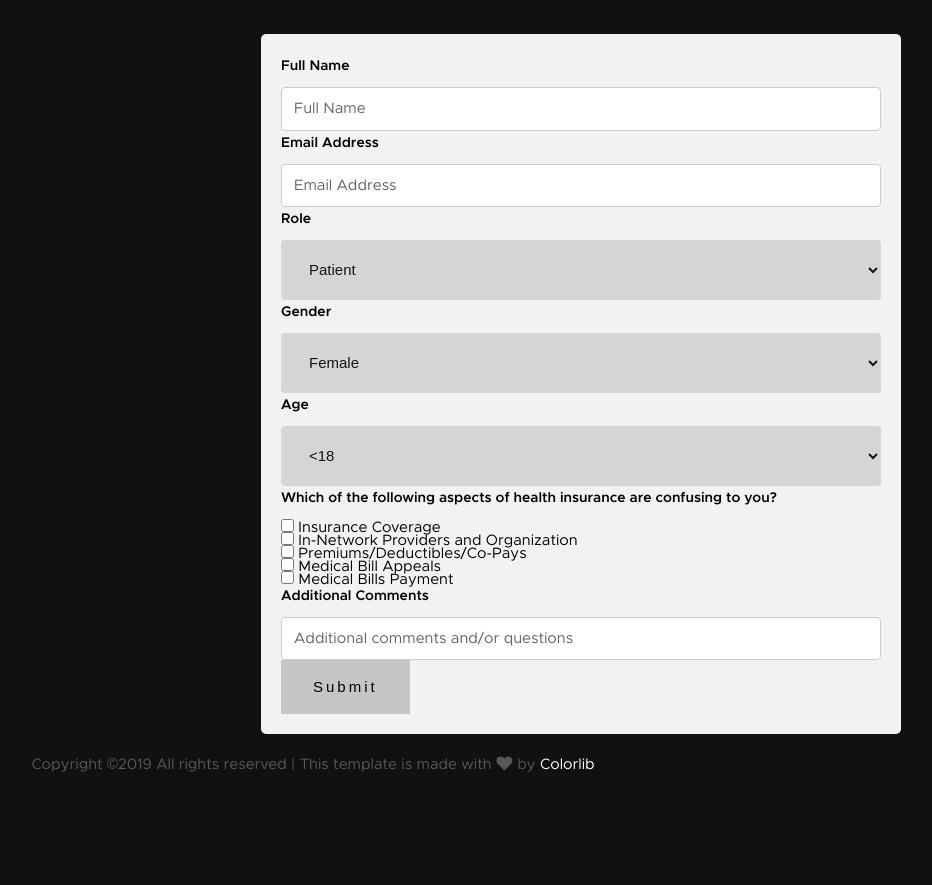
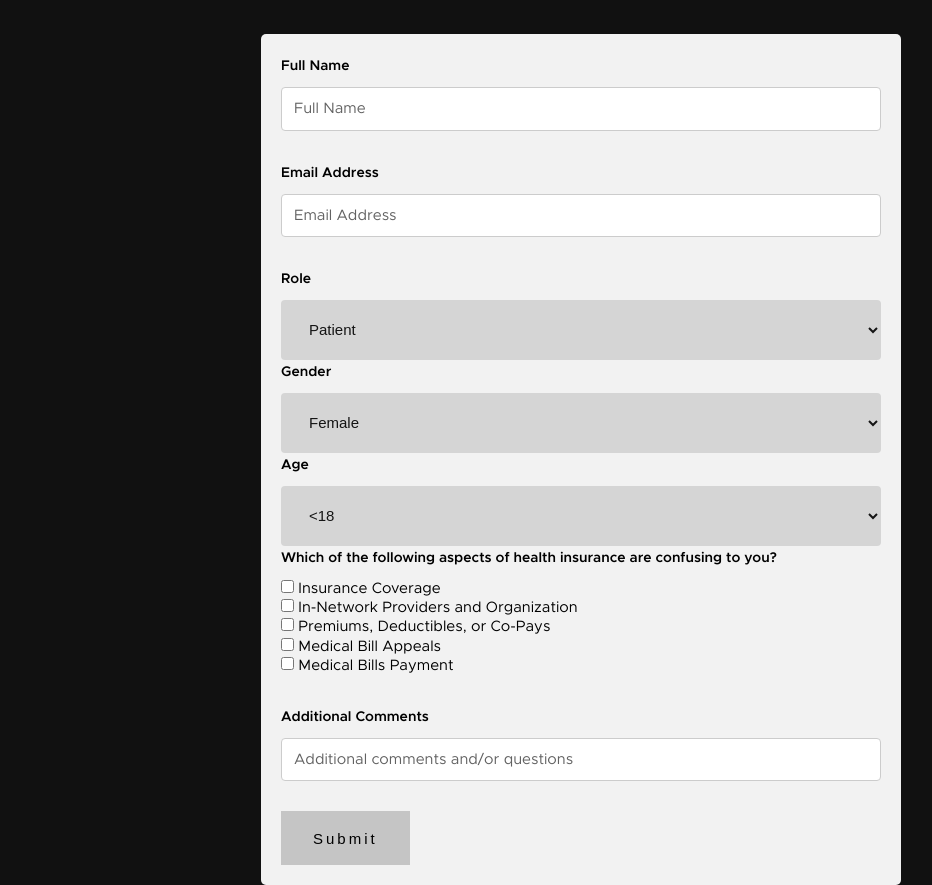
Before and after one commit to betterhealth/Insurance, a website with bundled scripts: page index.html in a window 1280 px wide. Shown: the part 2100-2985 px from the top of the page, without its empty margins (59-991 px from the left). Built offline with nearby package versions, Linux system fonts and the light colour scheme; a web font is replaced by a local one.

Commit message:
fixed text overlapping problem

```diff
--- a/css/main.css
+++ b/css/main.css
@@ -106,7 +106,7 @@ a:active {
  * # typography & general theme styles
  *
  * ------------------------------------------------------------------- */
-h1, h2, h3, h4, h5, h6, .h1, .h2, .h3, .h4, .h5, .h6 {
+h1, h2, h3, h4, h5, h6, h7, .h1, .h2, .h3, .h4, .h5, .h6, .h7{
   font-family: "metropolis-semibold", sans-serif;
   color: #000000;
   font-style: normal;
@@ -126,13 +126,13 @@ h1, .h1, h2, .h2, h3, .h3, h4, .h4 {
 
 }
 
-h5, .h5, h6, .h6 {
+h5, .h5, h6, .h6, h7, .h7 {
   margin-top: 4.2rem;
   margin-bottom: 1.5rem;
 }
 
 @media only screen and (max-width:600px) {
-  h5, .h5, h6, .h6 {
+  h5, .h5, h6, .h6, h7, .h7 {
     margin-top: 3.6rem;
     margin-bottom: 0.9rem;
   }
@@ -178,6 +178,15 @@ h6, .h6 {
   line-height: 1.286;
   text-transform: uppercase;
   letter-spacing: 0.16rem;
+}
+
+h7, .h7 {
+  line-height: 1.286;
+  letter-spacing: normal;
+  font-family: "metropolis-regular", sans-serif;
+  margin-bottom: 0rem;
+  padding: 0rem;
+  margin-top: 0rem;
 }
 
 p img {
@@ -496,11 +505,26 @@ p,
 ul,
 ol,
 dl,
-form,
+form
 .video-container,
 .cl-custom-select {
   margin-bottom: 3rem;
 }
+
+input {
+  margin-bottom: 0rem;
+  margin-top: 1rem;
+}
+
+.fullname,
+.email,
+.lastcheckbox,
+.additionalcomments {
+  margin-bottom: 3rem;
+  margin-top: 0rem;
+}
+
+
 
 /* -------------------------------------------------------------------
  * ## pace.js styles - minimal
@@ -685,6 +709,11 @@ input[type=submit]:hover {
     width: 100%;
     margin-top: 0;
   }
+}
+
+form {
+  padding: 0;
+  line-height: 0rem;
 }
 
 textarea,
@@ -1076,10 +1105,10 @@ input::-moz-focus-inner {
  * markup:
  *
  * <aside class="pull-quote">
- *		<blockquote>
- *			<p></p>
- *		</blockquote>
- *	</aside>
+ *    <blockquote>
+ *      <p></p>
+ *    </blockquote>
+ *  </aside>
  *
  * --------------------------------------------------------------------- */
 .pull-quote {
@@ -1117,8 +1146,8 @@ input::-moz-focus-inner {
  * markup:
  *
  * <ul class="stats-tabs">
- *		<li><a href="#">[value]<em>[name]</em></a></li>
- *	</ul>
+ *    <li><a href="#">[value]<em>[name]</em></a></li>
+ *  </ul>
  *
  * Extend this object into your markup.
  *
--- a/index.html
+++ b/index.html
@@ -154,12 +154,12 @@
 		<div class="container">
 			<form id="test-form">
 
-			  <div>
+			  <div class="fullname">
 			    <label>Full Name</label>
 			    <input type="text" name="name" placeholder="Full Name"/>
 			  </div>
 
-              <div>
+              <div class="email">
                 <label>Email Address</label>
                 <input type="text" name="email" placeholder="Email Address"/>
               </div>
@@ -197,14 +197,29 @@
 
               <div>
                 <label>Which of the following aspects of health insurance are confusing to you?</label>
-                    <input type="checkbox" name="insurance" value="X"> Insurance Coverage<br>
-                    <input type="checkbox" name="innetwork" value="X"> In-Network Providers and Organization<br>
-                    <input type="checkbox" name="premiums" value="X"> Premiums/Deductibles/Co-Pays<br>
-                    <input type="checkbox" name="appeals" value="X"> Medical Bill Appeals<br>
-                    <input type="checkbox" name="payment" value="X"> Medical Bills Payment<br>
+                    <div>
+                        <input type="checkbox" name="insurance" value="X">
+                        <h7>Insurance Coverage</h7>
+                    </div>
+                    <div>
+                        <input type="checkbox" name="innetwork" value="X">
+                        <h7>In-Network Providers and Organization</h7>
+                    </div>
+                    <div>
+                        <input type="checkbox" name="premiums" value="X">
+                        <h7>Premiums, Deductibles, or Co-Pays</h7>
+                    </div>
+                    <div>
+                        <input type="checkbox" name="appeals" value="X">
+                        <h7>Medical Bill Appeals</h7>
+                    </div>
+                    <div class="lastcheckbox">
+                        <input type="checkbox" name="payment" value="X">
+                        <h7>Medical Bills Payment</h7>
+                    </div>
               </div>
 
-              <div>
+              <div class="additionalcomments">
                 <label>Additional Comments</label>
                 <input type="text" name="comments" placeholder="Additional comments and/or questions"/>
               </div>
--- a/js/main.js
+++ b/js/main.js
@@ -112,7 +112,7 @@
             success: function() {
                 $('#test-form').html("<div id='message'></div>");
                 $('#message').html("<h2>Thank you for your interest!</h2>")
-                .append("<p>We will be in touch soon.</p>")
+                .append("<h7>We will be in touch soon.</h7>")
                 .hide()
                 .fadeIn(1500, function() {
                 $('#message');
```
Also changed, not shown: 1 other file.
